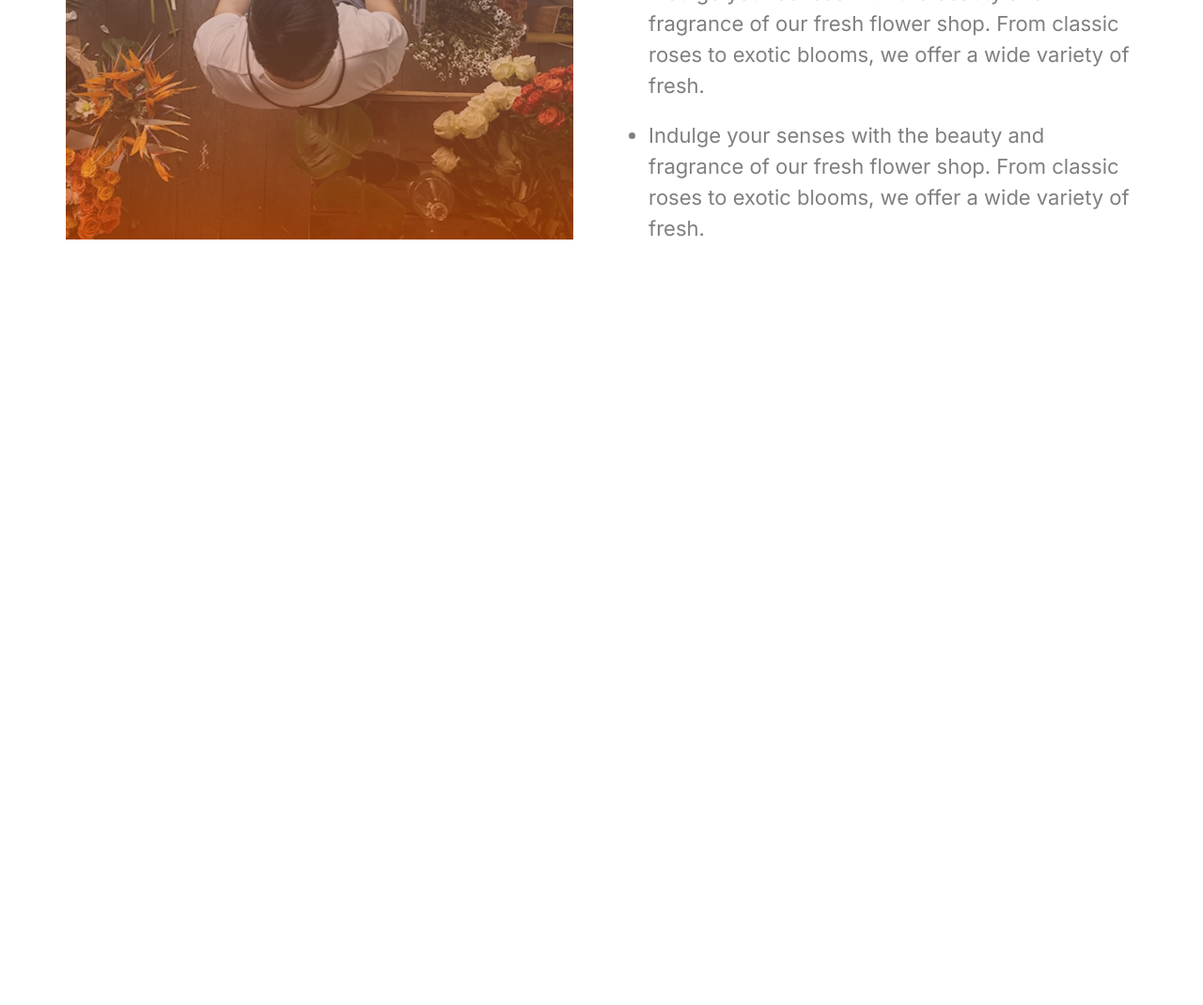
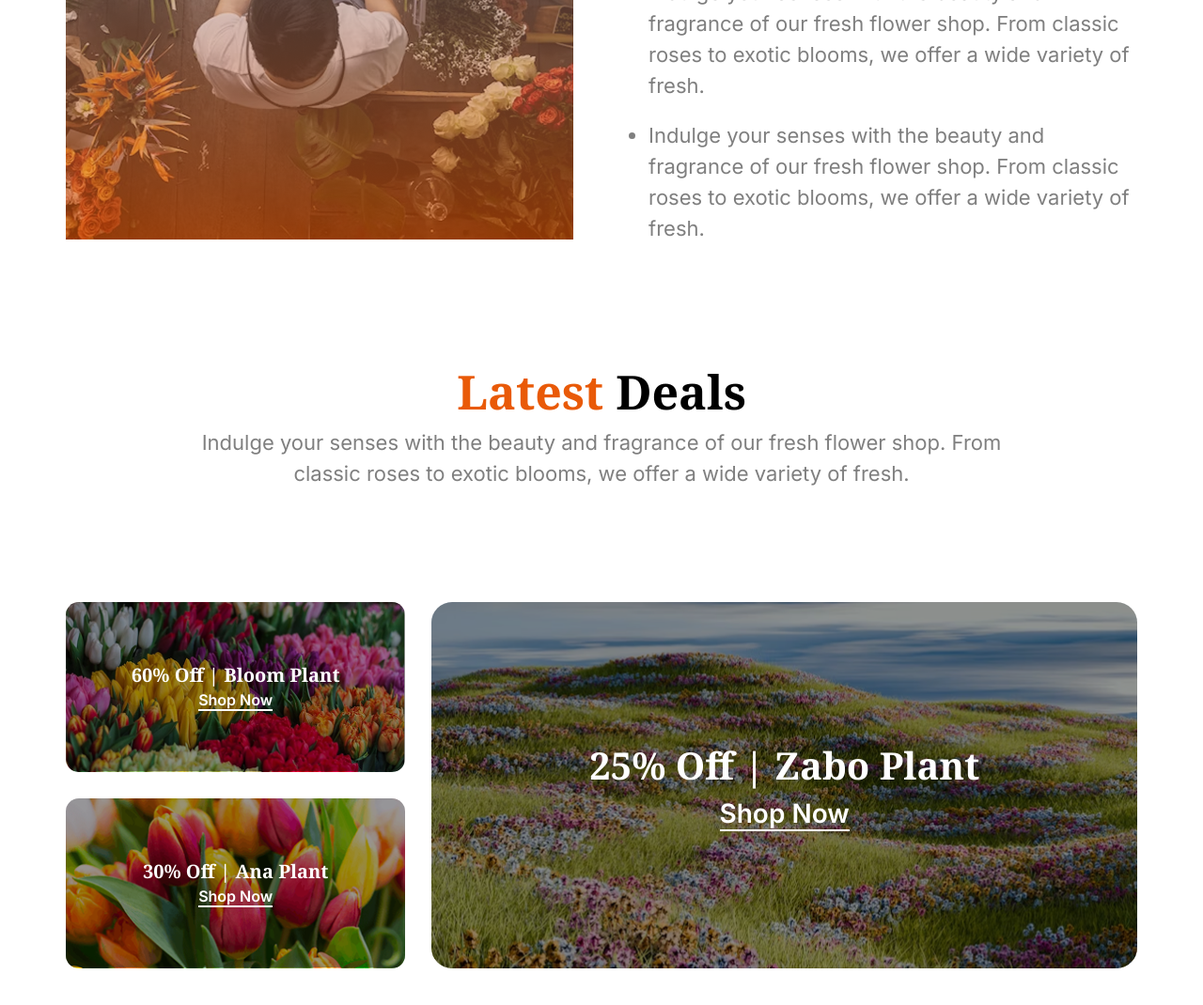
Before and after one commit to Dsx7/PH-A-02, a plain HTML site: page index.html in a window 1280 px wide. Shown: the part 2482-3552 px from the top of the page at 94% size. Before the commit the page ends 2742 px from the top, so only its background shows below. Drawn offline with nearby package versions, Linux system fonts and the light colour scheme.

Commit message:
Plant sectiion added

```diff
--- a/index.html
+++ b/index.html
@@ -150,6 +150,33 @@
                 </div>
             </div>
         </section>
+        <!-- Our Plant Section -->
+         <section class="my-30">
+            <div class="text-center">
+                <h1 class="text-[#E95A08] text-[50px] font-bold">Latest <span class="text-black"> Deals</span></h1>
+                <p class="text-black/50 max-w-[888px] mx-auto">Indulge your senses with the beauty and fragrance of our fresh flower shop. From classic roses to exotic blooms, we offer a wide variety of fresh.</p>
+                <div class="grid grid-cols-3 gap-7 my-30">
+                    <div class="rounded-[14px] overflow-hidden bg-[url('./assets/deal-bloom.png')] bg-center bg-cover">
+                    <div class="bg-black/40 text-center py-16">
+                        <h5 class="text-xl font-bold text-white">60% Off | Bloom Plant</h5>
+                        <a class="text-white text-base font-semibold border-b-2 border-white" href="#">Shop Now</a>
+                    </div>
+                </div>
+                <div
+                    class="col-span-2 row-span-2 rounded-[22px] overflow-hidden bg-[url('./assets/deal-zabo.png')] bg-center bg-cover">
+                    <div class="bg-black/40 text-center py-[144px]">
+                        <h5 class="text-[40px] font-bold text-white">25% Off | Zabo Plant</h5>
+                        <a class="text-white text-[28px] font-semibold border-b-2 border-white" href="#">Shop Now</a>
+                    </div>
+                </div>
+                <div class="rounded-[14px] overflow-hidden bg-[url('./assets/deal-ana.png')] bg-center bg-cover">
+                    <div class="bg-black/40 text-center py-16">
+                        <h5 class="text-xl font-bold text-white">30% Off | Ana Plant</h5>
+                        <a class="text-white text-base font-semibold border-b-2 border-white" href="#">Shop Now</a>
+                    </div>
+                </div>
+            </div>
+            </section>
     </main>
 </body>
 
```
